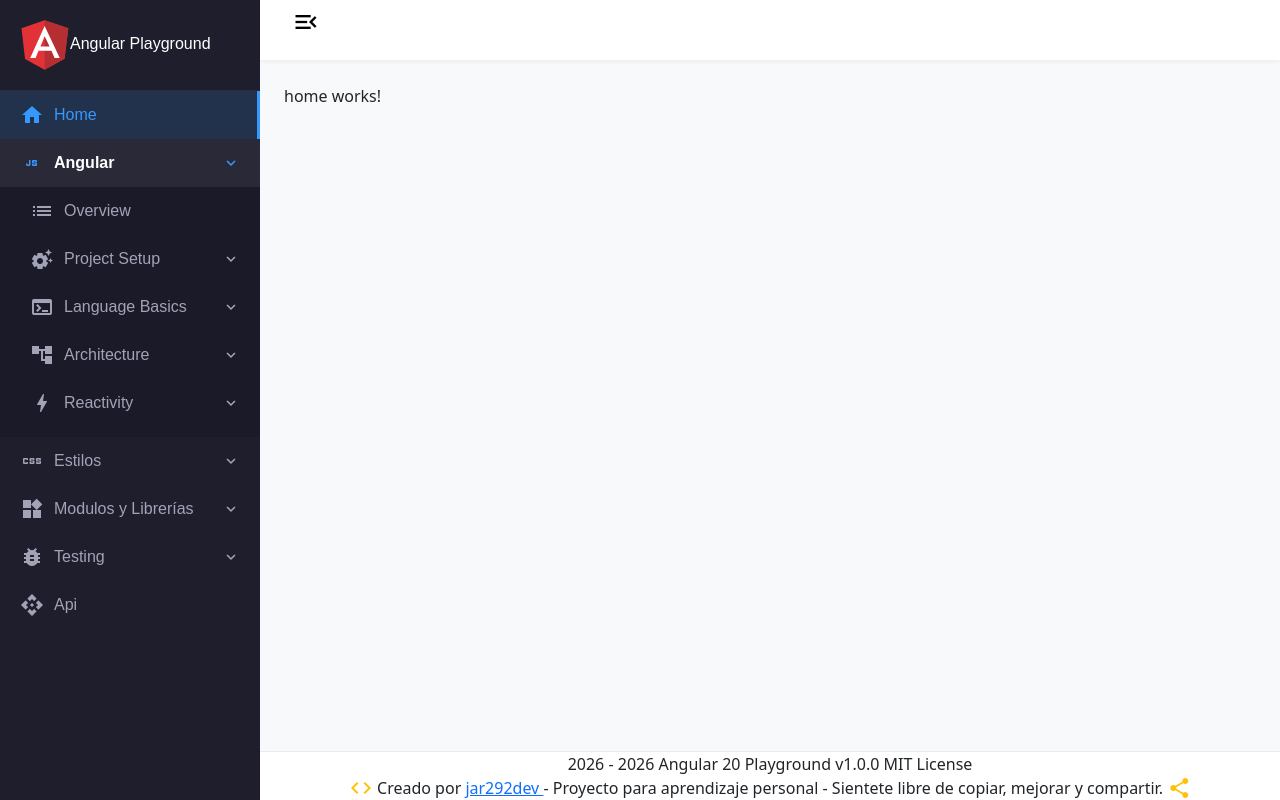
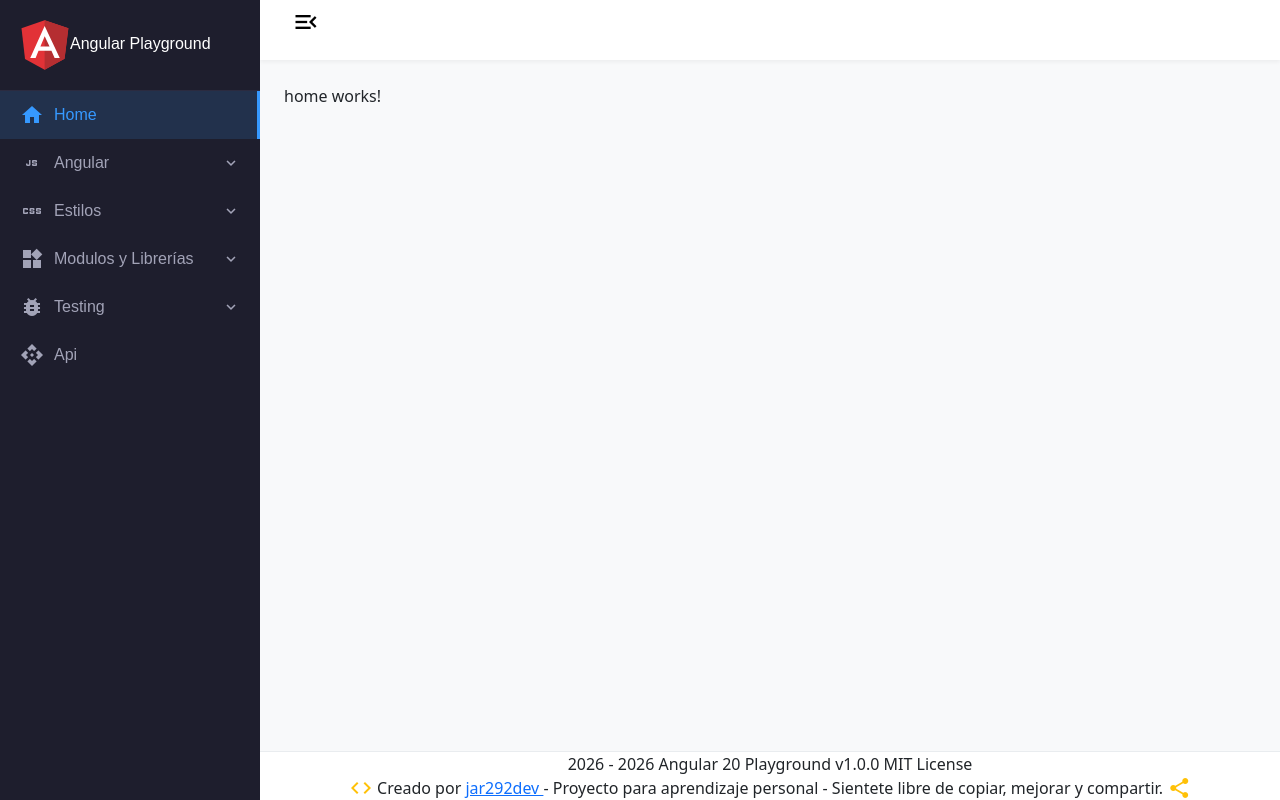
Before and after one commit to jar292dev/angular20-playground, an Angular app: page / in a window 1280 px wide. Built offline with nearby package versions, Linux system fonts and the light colour scheme.

Commit message:
Correcciones menu sidebar para que despliegue correctamente en todos los casos

```diff
--- a/src/app/layout/partials/sidebar/sidebar.html
+++ b/src/app/layout/partials/sidebar/sidebar.html
@@ -18,12 +18,12 @@
             <div class="item-content"
                 (click)="toggle(item)"
                 [class.active-item]="rla.isActive"
-                [class.active-parent]="hasActiveChild(item) && !rla.isActive"
+                [class.active-parent]="isParentActive(item)"
                 [routerLinkActive]="'active-item'"
                 #rla="routerLinkActive"
                 [routerLinkActiveOptions]="{ exact: true }">
 
-            <span class="material-icons" [class.active-icon]="rla.isActive">{{ item.icon }}</span>
+            <span class="material-icons" [class.active-icon]="rla.isActive || isParentActive(item)">{{ item.icon }}</span>
             <span class="label">{{ item.label }}</span>
 
             @if (item.children?.length) {
@@ -34,17 +34,16 @@
 
             @if (item.route && !item.children?.length) {
                 <a [routerLink]="item.route"
-                [routerLinkActiveOptions]="{ exact: true }"
-                routerLinkActive="active-link-internal"
-                class="click-overlay"></a>
+                  [routerLinkActive]="'active-link'"
+                  [routerLinkActiveOptions]="{ exact: true }"
+                  class="click-overlay">
+                </a>
             }
             </div>
 
-          @if (item.children?.length && (item.expanded || hasActiveChild(item))) {
+          @if (item.children?.length && item.expanded) {
             <ul class="submenu custom-scroll">
-              <ng-container
-                *ngTemplateOutlet="menuRecursive; context: { $implicit: item.children }">
-              </ng-container>
+              <ng-container *ngTemplateOutlet="menuRecursive; context: { $implicit: item.children }"></ng-container>
             </ul>
           }
         </li>
--- a/src/app/layout/partials/sidebar/sidebar.ts
+++ b/src/app/layout/partials/sidebar/sidebar.ts
@@ -1,9 +1,10 @@
-import { Component, inject } from '@angular/core';
+import { ChangeDetectorRef, Component, inject, OnInit } from '@angular/core';
 import { MenuService } from '../../../core/services/menu.service';
 import { UiService } from '../../../core/services/ui.service';
-import { Router, RouterLink, RouterLinkActive } from '@angular/router';
+import { NavigationEnd, Router, RouterLink, RouterLinkActive } from '@angular/router';
 import { MenuItem } from '../../../core/models/menu.model';
 import { NgTemplateOutlet } from '@angular/common';
+import { filter } from 'rxjs/internal/operators/filter';
 
 /**
  * Componente del sidebar que muestra el menú de navegación y permite colapsar/expandir el sidebar.
@@ -15,27 +16,56 @@ import { NgTemplateOutlet } from '@angular/common';
   templateUrl: './sidebar.html',
   styleUrls: ['./sidebar.scss'],
 })
-export class Sidebar {
+export class Sidebar implements OnInit {
   private router = inject(Router);
   private menuService = inject(MenuService);
   private uiService = inject(UiService);
+  private cdr = inject(ChangeDetectorRef);
+
   isCollapsed = this.uiService.isSidebarCollapsed;
 
   // Obtenemos el Signal del servicio (Readonly)
   menuItems = this.menuService.menuItems;
 
+ngOnInit() {
+    // Solo expandimos automáticamente al iniciar la app
+  setTimeout(() => {
+      this.expandActiveRecursive(this.menuItems());
+      this.cdr.detectChanges(); // Forzamos a Angular a ver que 'expanded' ahora es true
+    }, 100);
+  }
+
   toggle(item: MenuItem) {
     if (item.children) {
-      // Como el signal del servicio es readonly, manejamos el estado localmente
-      // o podrías añadir un método en el servicio para mutar el estado.
       item.expanded = !item.expanded;
     }
+  }
+
+  // Esta función es vital para el CSS
+  isParentActive(item: MenuItem): boolean {
+    return this.hasActiveChild(item);
   }
 
   hasActiveChild(item: MenuItem): boolean {
     if (!item.children) return false;
     return item.children.some(child =>
-      this.router.isActive(child.route || '', false) || this.hasActiveChild(child)
+      (child.route && this.router.isActive(child.route, {
+        matrixParams: 'ignored',
+        queryParams: 'ignored',
+        paths: 'exact',
+        fragment: 'ignored'
+      })) || this.hasActiveChild(child)
     );
   }
+
+  private expandActiveRecursive(items: MenuItem[]) {
+    if (!items) return;
+
+    items.forEach(item => {
+      if (this.hasActiveChild(item)) {
+        item.expanded = true;
+        if (item.children) this.expandActiveRecursive(item.children);
+      }
+    });
+  }
 }
```
